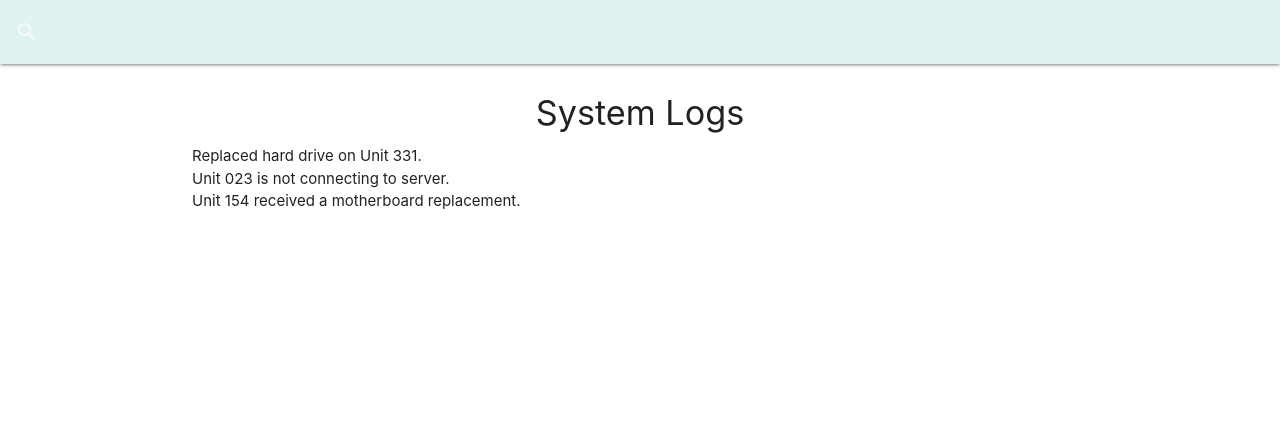
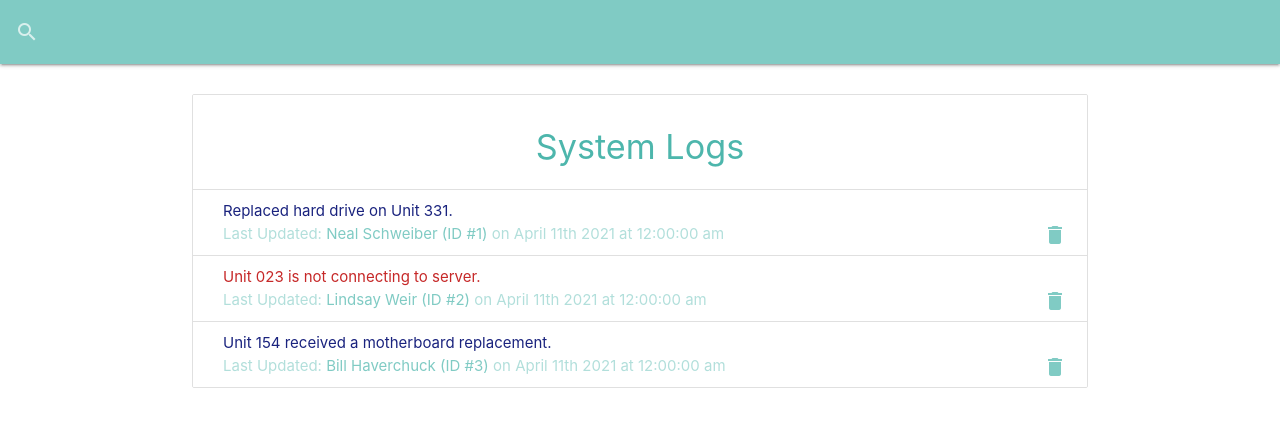
Before and after one commit to rh9891/TechClerk, a React (Create React App) app: page / in a window 1280 px wide. Shown: the top 426 px of the page. Built offline with nearby package versions, Linux system fonts and the light colour scheme; data requests are answered from the project's data file.

Commit message:
Added more to the log item component, so that it lists the IT work order along with the tech involved and the date the work order was last updated and by whom.

```diff
--- a/db.json
+++ b/db.json
@@ -3,21 +3,21 @@
     {
       "id": 1,
       "message": "Replaced hard drive on Unit 331.",
-      "attention": "false",
+      "attention": false,
       "date": "04-11-2021",
       "tech": "Neal Schweiber"
     },
     {
       "id": 2,
       "message": "Unit 023 is not connecting to server.",
-      "attention": "true",
+      "attention": true,
       "date": "04-11-2021",
       "tech": "Lindsay Weir"
     },
     {
       "id": 3,
       "message": "Unit 154 received a motherboard replacement.",
-      "attention": "false",
+      "attention": false,
       "date": "04-11-2021",
       "tech": "Bill Haverchuck"
     }
--- a/package.json
+++ b/package.json
@@ -7,8 +7,10 @@
     "@testing-library/react": "^11.2.7",
     "@testing-library/user-event": "^12.8.3",
     "materialize-css": "^1.0.0",
+    "moment": "^2.29.1",
     "react": "^17.0.2",
     "react-dom": "^17.0.2",
+    "react-moment": "^1.1.1",
     "react-scripts": "4.0.3",
     "web-vitals": "^1.1.2"
   },
--- a/src/components/layout/SearchBar.js
+++ b/src/components/layout/SearchBar.js
@@ -2,7 +2,7 @@ import React from "react";
 
 const SearchBar = () => {
   return (
-    <nav style={{ marginBottom: "30px" }} className="teal lighten-5">
+    <nav style={{ marginBottom: "30px" }} className="teal lighten-3">
       <div className="nav-wrapper">
         <form>
           <div className="input-field">
--- a/src/components/logs/LogItem.js
+++ b/src/components/logs/LogItem.js
@@ -0,0 +1,41 @@
+import React, { Fragment } from "react";
+import Moment from "react-moment";
+import PropTypes from "prop-types";
+
+const LogItem = ({ log }) => {
+  return (
+    <li className="collection-item">
+      <div>
+        <a
+          href="#edit-log-modal"
+          className={`modal-trigger ${
+            log.attention
+              ? "red-text text-darken-3"
+              : "indigo-text text-darken-4"
+          }`}
+        >
+          {log.message}
+        </a>
+        <br />
+        <span className="teal-text text-lighten-4">
+          <span></span>Last Updated:{" "}
+          <span className="teal-text text-lighten-3">{log.tech}</span>
+          <span className="teal-text text-lighten-3">
+            {" "}
+            (ID #{log.id})
+          </span> on{" "}
+          <Moment format="MMMM Do YYYY [at] h:mm:ss a">{log.date}</Moment>
+        </span>
+        <a href="#!" className="secondary-content">
+          <i className="material-icons teal-text text-lighten-3">delete</i>
+        </a>
+      </div>
+    </li>
+  );
+};
+
+LogItem.propTypes = {
+  log: PropTypes.object.isRequired,
+};
+
+export default LogItem;
--- a/src/components/logs/Logs.js
+++ b/src/components/logs/Logs.js
@@ -1,4 +1,5 @@
 import React, { useState, useEffect } from "react";
+import LogItem from "./LogItem";
 
 const Logs = () => {
   const [logs, setLogs] = useState([]);
@@ -23,14 +24,14 @@ const Logs = () => {
   }
 
   return (
-    <ul className="collection-with-header">
+    <ul className="collection with-header">
       <li className="collection-header">
-        <h4 className="center">System Logs</h4>
+        <h4 className="center teal-text text-lighten-2">System Logs</h4>
       </li>
       {!loading && logs.length === 0 ? (
         <p className="center">No available logs.</p>
       ) : (
-        logs.map((log) => <li>{log.message}</li>)
+        logs.map((log) => <LogItem log={log} key={log.id} />)
       )}
     </ul>
   );
```
